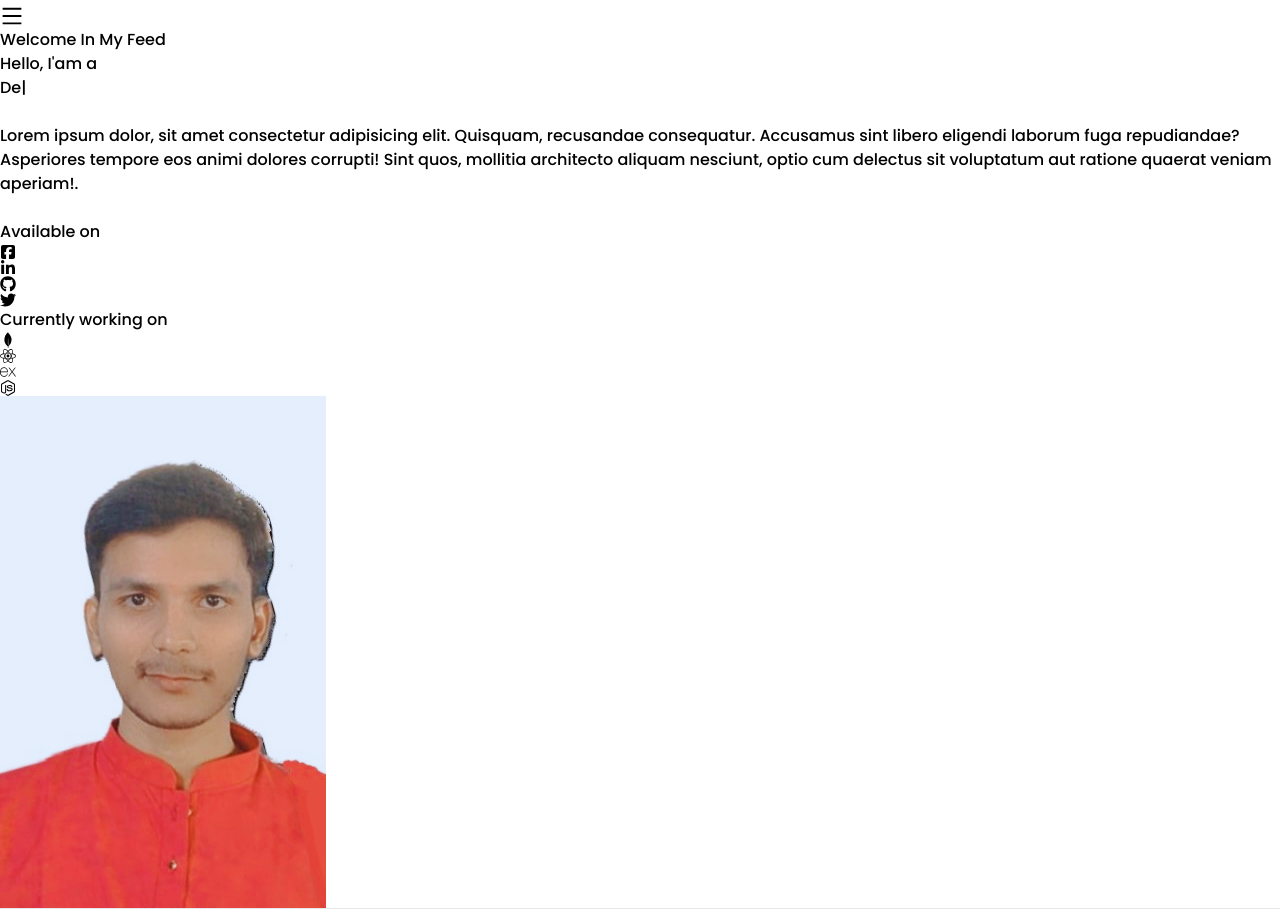
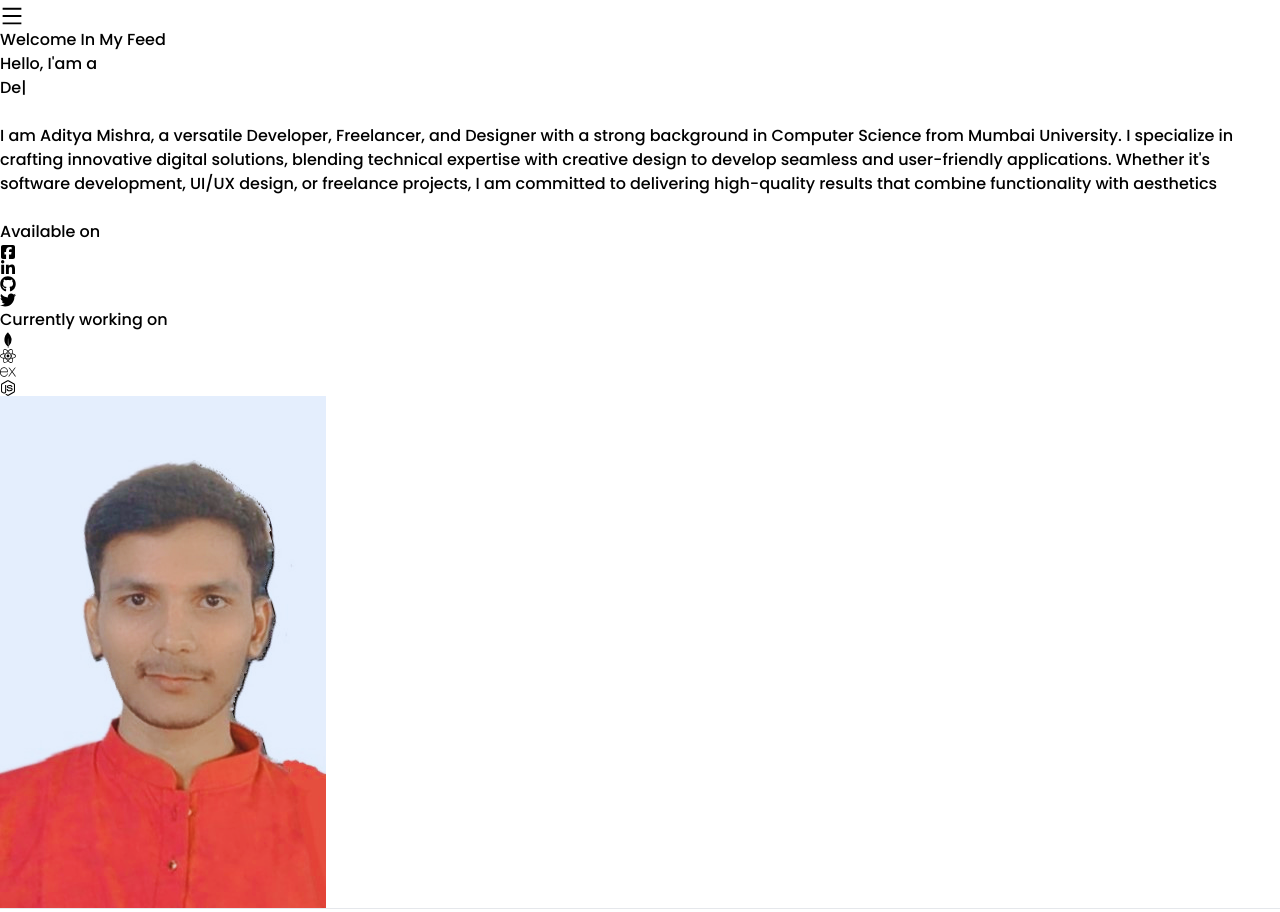
Before and after one commit to Adity0a/Portfolio, a React (Vite) app: page / in a window 1280 px wide. Shown: the part 904-1816 px from the top of the page. Built offline with nearby package versions, Linux system fonts and the light colour scheme.

Commit message:
Update Home.jsx

```diff
--- a/src/components/Home.jsx
+++ b/src/components/Home.jsx
@@ -32,11 +32,11 @@ function Home() {
       </div>
       <br />
       <p className='text-sm md:text-md text-jusify'>
-        Lorem ipsum dolor, sit amet consectetur adipisicing elit.
-        Quisquam, recusandae consequatur. Accusamus sint libero eligendi
-        laborum fuga repudiandae? Asperiores tempore eos animi dolores
-        corrupti! Sint quos, mollitia architecto aliquam nesciunt, optio
-        cum delectus sit voluptatum aut ratione quaerat veniam aperiam!.
+        I am Aditya Mishra, a versatile Developer, Freelancer, and Designer with a strong background
+        in Computer Science from Mumbai University. I specialize in crafting innovative digital
+        solutions, blending technical expertise with creative design to develop seamless and user-friendly
+        applications. Whether it's software development, UI/UX design, or freelance projects, I am
+        committed to delivering high-quality results that combine functionality with aesthetics
         </p>
         <br />
         {/*social media icons*/}
```
